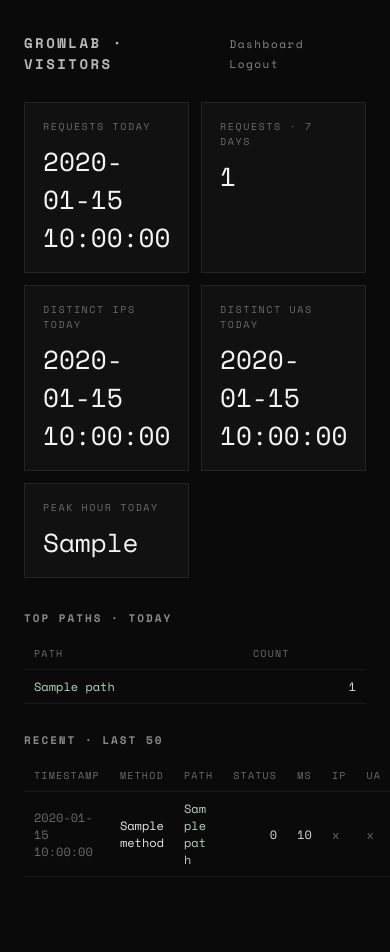
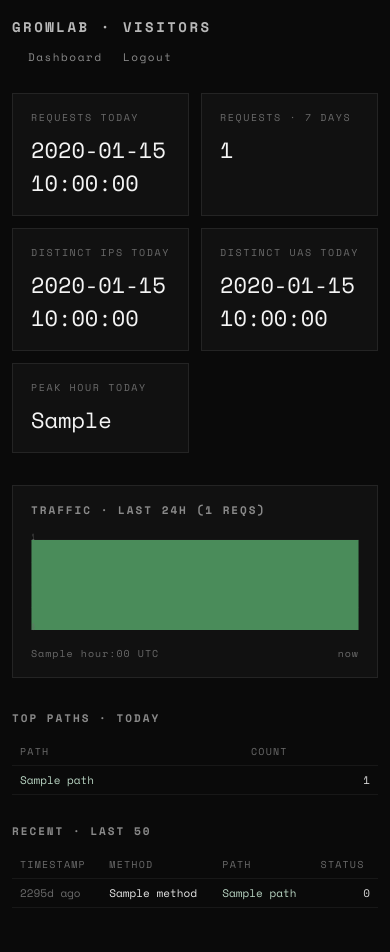
Before and after one commit to flyinthelyceum/grow-lab, a Python web app: template pi/dashboard/templates/admin_visitors.html in a window 390 px wide. Before the commit the page ends 877 px from the top, so only its background shows below. Run offline with Jinja, Linux system fonts and the light colour scheme; the template is opened without the code that fills it: most values are stand-ins (such as "Sample title", 1, 10 or a date in 2020).

Commit message:
feat(visitors): Stage 3 polish — 24h hourly chart, relative timestamps, mobile responsive
The /admin/visitors page now actually feels like a dashboard:

- 24-hour hourly traffic chart (SVG bar series, server-rendered, dense
  series including empty hours so quiet windows are visible). Tooltips
  per-bar show exact count + UTC hour. Auto-scales to peak count.
  Provides the audience-awareness signal you asked for: post on IG,
  watch the bars spike.

- Recent-50 table improvements:
  - Timestamps now render as 'Xm ago' (relative), with absolute ISO
    kept as title-attr tooltip and refresh ticking every 30s
  - Status codes already had color tiers; durations now do too
    (<100ms green / <500ms yellow / <2000ms orange / 2000ms+ red)
  - IP/UA hashes truncated to 8 chars (full 16-char hash on hover)
    so the table fits narrower viewports

- Mobile responsive at <640px (stat cards 2-up, table font shrinks,
  drops UA + ms columns) and <420px (drops IP column too). Header nav
  stacks vertically. Body padding tightens.

- New repository helper access_hourly_buckets() — bucketed COUNT(*)
  GROUP BY hour-of-timestamp, normalized into a dense 24-hour series
  with zero-fill for empty hours. ~25 lines.

This finishes the dashboard arc started today (observatory CSS fixes,
Stage 1 security baseline, Stage 2 live webcam, this Stage 3 polish).

```diff
--- a/pi/dashboard/routes/admin.py
+++ b/pi/dashboard/routes/admin.py
@@ -94,6 +94,9 @@ async def admin_visitors(request: Request) -> HTMLResponse:
     distinct_uas_today = await repo.access_distinct_uas_since(today_iso)
     top_paths = await repo.access_top_paths_since(today_iso, limit=10)
     recent = await repo.access_recent(limit=50)
+    # 24-hour hourly bucket series for the traffic chart.
+    chart_start = (now - timedelta(hours=24)).isoformat()
+    hourly = await repo.access_hourly_buckets(chart_start, hours=24)
 
     # Peak hour today: bucket recent-today rows by hour of timestamp.
     hour_counts: Counter[int] = Counter()
@@ -123,5 +126,6 @@ async def admin_visitors(request: Request) -> HTMLResponse:
             "peak_hour": peak_hour,
             "top_paths": top_paths,
             "recent": recent,
+            "hourly": hourly,
         },
     )
--- a/pi/dashboard/templates/admin_visitors.html
+++ b/pi/dashboard/templates/admin_visitors.html
@@ -94,11 +94,69 @@
         td.num { text-align: right; color: #d8d8d8; }
         td.path { color: #b8d4c2; word-break: break-all; }
         td.dim { color: #6a6a6a; }
+        td.hash { color: #6a6a6a; font-size: 11px; }
         tr:hover td { background: rgba(255,255,255,0.02); }
         .status-2xx { color: #8acaa1; }
         .status-3xx { color: #c8b76a; }
         .status-4xx { color: #d99a6a; }
         .status-5xx { color: #d97a7a; }
+        .dur-fast { color: #8acaa1; }
+        .dur-mid { color: #c8b76a; }
+        .dur-slow { color: #d99a6a; }
+        .dur-cold { color: #d97a7a; }
+
+        /* 24-hour traffic bar chart */
+        .chart-wrap {
+            margin-bottom: 32px;
+            border: 1px solid rgba(255,255,255,0.08);
+            background: rgba(20,20,20,0.7);
+            padding: 16px 18px;
+        }
+        .chart-svg {
+            width: 100%;
+            height: 110px;
+            display: block;
+        }
+        .chart-bar { fill: #4a8c5a; }
+        .chart-bar-zero { fill: rgba(255,255,255,0.04); }
+        .chart-axis { fill: #6a6a6a; font-size: 9px; font-family: 'Space Mono', monospace; }
+        .chart-grid { stroke: rgba(255,255,255,0.05); stroke-width: 1; }
+        .chart-label-row {
+            display: flex;
+            justify-content: space-between;
+            margin-top: 6px;
+        }
+        .chart-label-row span {
+            font-family: 'Space Mono', monospace;
+            font-size: 10px;
+            color: #6a6a6a;
+            letter-spacing: 0.1em;
+        }
+
+        /* Relative-time helper: cells render absolute timestamps; the JS
+           in the body adds a "Xm ago" suffix and keeps the absolute as title. */
+        .ts-cell { white-space: nowrap; }
+        .ts-rel { color: #4a8c5a; margin-left: 6px; font-size: 11px; }
+
+        /* Mobile: stack stat cards, allow horizontal scroll on tables, drop
+           the heaviest table columns at narrow widths. */
+        @media (max-width: 640px) {
+            body { padding: 16px 12px; }
+            .stat-grid { grid-template-columns: repeat(2, 1fr); }
+            .stat-value { font-size: 22px; }
+            .visitors-header {
+                flex-direction: column;
+                align-items: flex-start;
+                gap: 8px;
+            }
+            table { font-size: 11px; }
+            .col-ua { display: none; }
+            .col-ms { display: none; }
+            th, td { padding: 6px 8px; }
+        }
+        @media (max-width: 420px) {
+            .col-ip { display: none; }
+        }
     </style>
 </head>
 <body>
@@ -133,6 +191,37 @@
         </div>
     </section>
 
+    {% if hourly and hourly | length > 0 %}
+    {% set hourly_max = (hourly | map(attribute='count') | list | max) or 1 %}
+    <section class="chart-wrap" aria-label="Traffic last 24 hours">
+        <h2 class="section-title">Traffic · last 24h ({{ hourly | sum(attribute='count') }} reqs)</h2>
+        <svg class="chart-svg" viewBox="0 0 720 110" preserveAspectRatio="none" role="img">
+            <!-- horizontal grid lines at 25/50/75/100% -->
+            {% for frac in [0.25, 0.5, 0.75, 1.0] %}
+            <line class="chart-grid" x1="0" x2="720" y1="{{ (100 - frac * 90) | round(2) }}" y2="{{ (100 - frac * 90) | round(2) }}" />
+            {% endfor %}
+            {% for bucket in hourly %}
+            {% set bw = (720 / (hourly | length)) %}
+            {% set bx = loop.index0 * bw %}
+            {% set bh = (bucket.count / hourly_max * 90) if bucket.count > 0 else 2 %}
+            {% set by = 100 - bh %}
+            <rect class="{{ 'chart-bar' if bucket.count > 0 else 'chart-bar-zero' }}"
+                  x="{{ bx + 1 | round(2) }}" y="{{ by | round(2) }}"
+                  width="{{ (bw - 2) | round(2) }}" height="{{ bh | round(2) }}">
+                <title>{{ bucket.hour }}:00 UTC — {{ bucket.count }} req{{ '' if bucket.count == 1 else 's' }}</title>
+            </rect>
+            {% endfor %}
+            <!-- axis: peak count at top, 0 at bottom -->
+            <text class="chart-axis" x="2" y="10">{{ hourly_max }}</text>
+            <text class="chart-axis" x="2" y="100">0</text>
+        </svg>
+        <div class="chart-label-row">
+            <span>{{ hourly[0].hour }}:00 UTC</span>
+            <span>now</span>
+        </div>
+    </section>
+    {% endif %}
+
     <h2 class="section-title">Top paths · today</h2>
     <table aria-label="Top paths today">
         <thead>
@@ -158,15 +247,15 @@
                 <th>Method</th>
                 <th>Path</th>
                 <th class="num">Status</th>
-                <th class="num">ms</th>
-                <th>IP</th>
-                <th>UA</th>
+                <th class="num col-ms">ms</th>
+                <th class="col-ip">IP</th>
+                <th class="col-ua">UA</th>
             </tr>
         </thead>
         <tbody>
             {% for row in recent %}
             <tr>
-                <td class="dim">{{ row.timestamp }}</td>
+                <td class="dim ts-cell" data-ts="{{ row.timestamp }}" title="{{ row.timestamp }}">{{ row.timestamp }}</td>
                 <td>{{ row.method }}</td>
                 <td class="path">{{ row.path }}</td>
                 {% set sc = row.status_code or 0 %}
@@ -179,14 +268,47 @@
                 {% else %}
                 <td class="num status-2xx">{{ sc }}</td>
                 {% endif %}
-                <td class="num">{{ row.duration_ms }}</td>
-                <td class="dim">{{ row.ip_hash }}</td>
-                <td class="dim">{{ row.user_agent_hash }}</td>
+                {% set dur = row.duration_ms or 0 %}
+                {% if dur >= 2000 %}
+                <td class="num col-ms dur-cold">{{ dur }}</td>
+                {% elif dur >= 500 %}
+                <td class="num col-ms dur-slow">{{ dur }}</td>
+                {% elif dur >= 100 %}
+                <td class="num col-ms dur-mid">{{ dur }}</td>
+                {% else %}
+                <td class="num col-ms dur-fast">{{ dur }}</td>
+                {% endif %}
+                <td class="hash col-ip" title="{{ row.ip_hash }}">{{ row.ip_hash[:8] }}</td>
+                <td class="hash col-ua" title="{{ row.user_agent_hash }}">{{ row.user_agent_hash[:8] }}</td>
             </tr>
             {% else %}
             <tr><td colspan="7" class="dim">No requests yet.</td></tr>
             {% endfor %}
         </tbody>
     </table>
+
+    <script>
+        // Replace ISO timestamps with "Xm ago" relative time (absolute kept as tooltip).
+        (function () {
+            function rel(iso) {
+                const d = new Date(iso);
+                if (isNaN(d.getTime())) return iso;
+                const sec = Math.floor((Date.now() - d.getTime()) / 1000);
+                if (sec < 60) return sec + 's ago';
+                if (sec < 3600) return Math.floor(sec / 60) + 'm ago';
+                if (sec < 86400) return Math.floor(sec / 3600) + 'h ago';
+                return Math.floor(sec / 86400) + 'd ago';
+            }
+            for (const el of document.querySelectorAll('.ts-cell[data-ts]')) {
+                el.textContent = rel(el.dataset.ts);
+            }
+            // Refresh every 30 sec so relative times stay current.
+            setInterval(function () {
+                for (const el of document.querySelectorAll('.ts-cell[data-ts]')) {
+                    el.textContent = rel(el.dataset.ts);
+                }
+            }, 30000);
+        })();
+    </script>
 </body>
 </html>
```
Also changed, not shown: pi/data/repository.py (+27 -0 lines).
